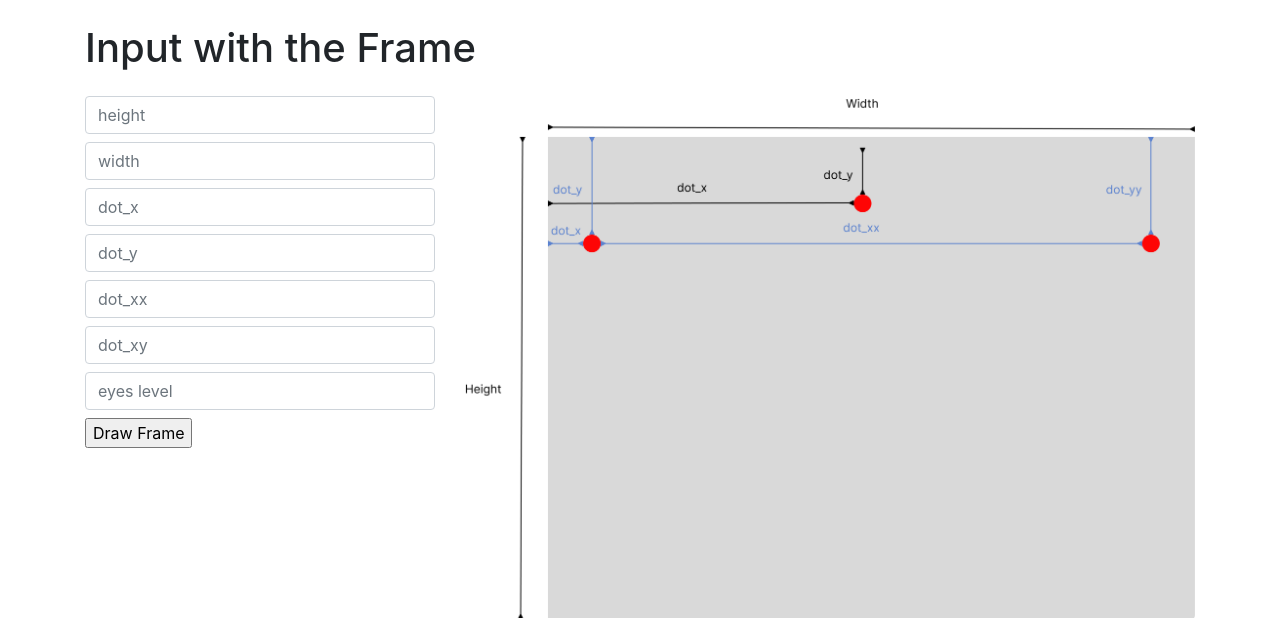
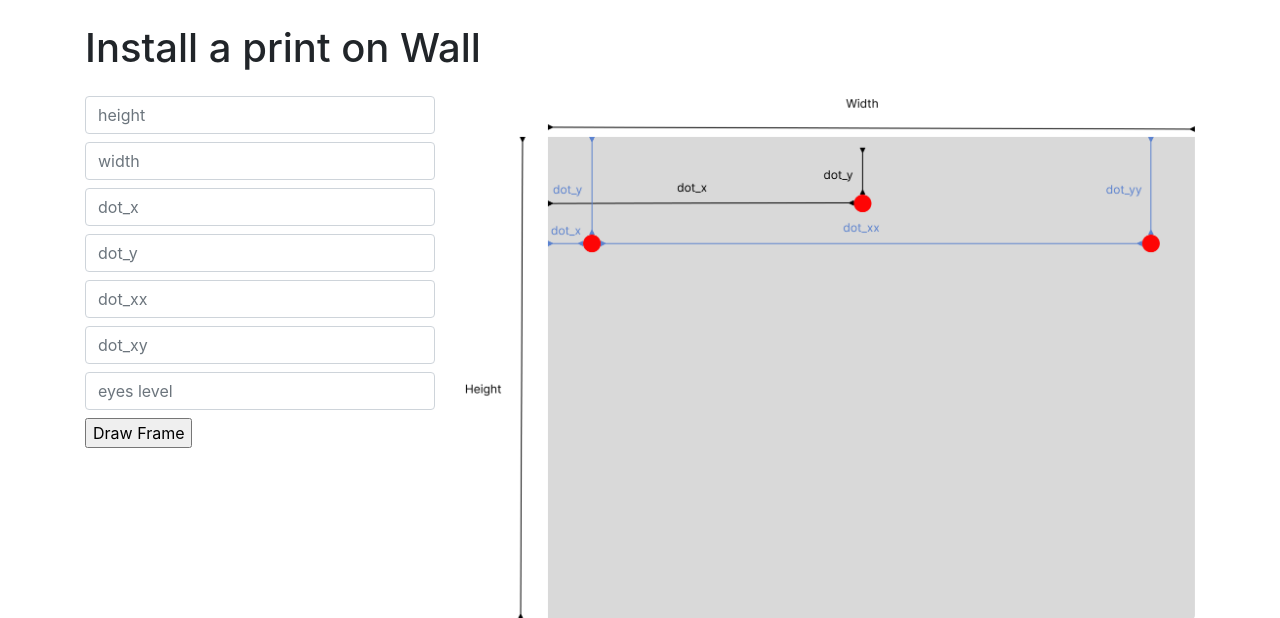
Before and after one commit to greentea913/installtheprint, a Flask app: template templates/indextest.html in a window 1280 px wide. Shown: the top 618 px of the page. Run offline with Flask 3, Linux system fonts and the light colour scheme; the template is opened without the code that fills it, so the values that code supplies are empty; some libraries are stand-ins or nearby versions.

Commit message:
changed website tittle

```diff
--- a/templates/indextest.html
+++ b/templates/indextest.html
@@ -3,7 +3,7 @@
 <head>
 <meta charset="UTF-8">
 <meta name="viewport" content="width=device-width, initial-scale=1.0">
-<title>Image Next to Input Box</title>
+<title>Install a print on Wall</title>
 <!-- Include Bootstrap CSS -->
 <link rel="stylesheet" href="https://stackpath.bootstrapcdn.com/bootstrap/4.3.1/css/bootstrap.min.css">
 <style>
@@ -12,7 +12,7 @@
 </head>
 <body>
 <div class="container">
-    <h1 class="mt-4 mb-4">Input with the Frame</h1>
+    <h1 class="mt-4 mb-4">Install a print on Wall</h1>
     <form method="POST" action="/">
         <div class="row">
             <div class="col-md-4">
```
